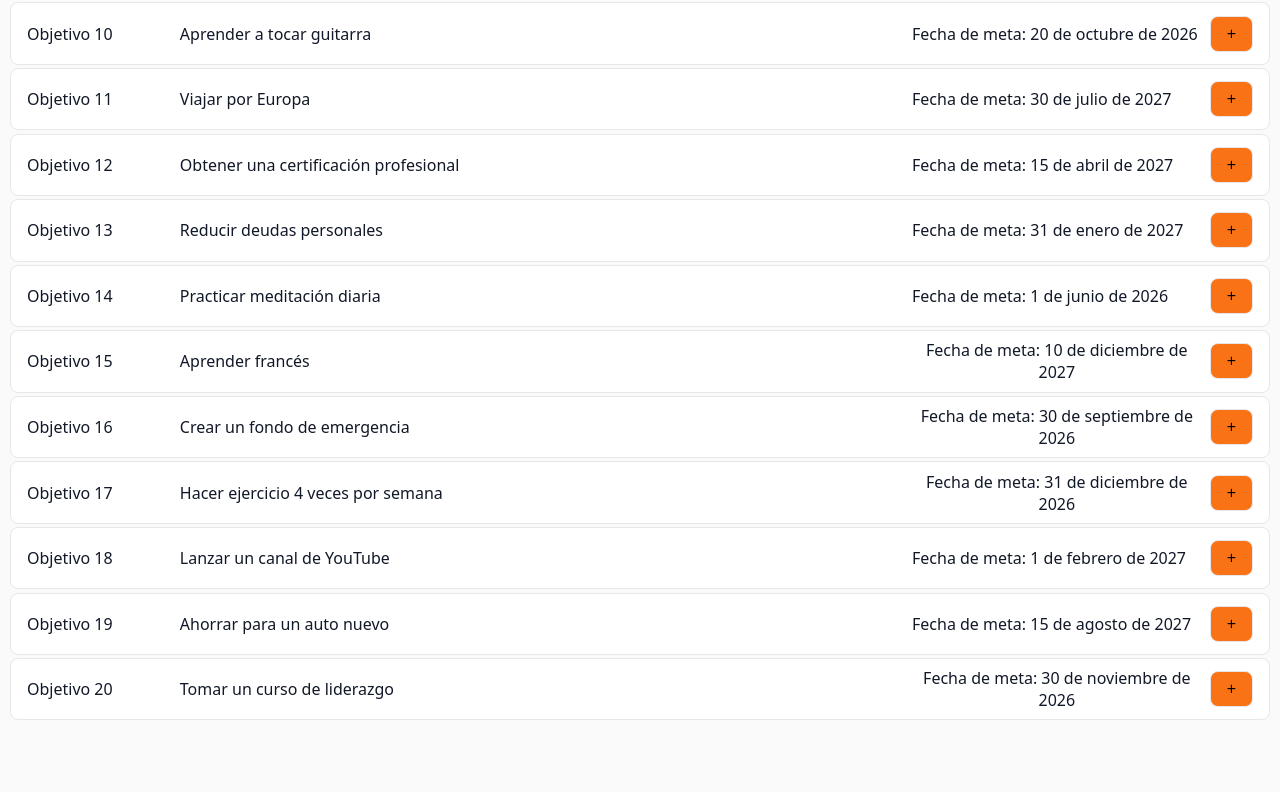
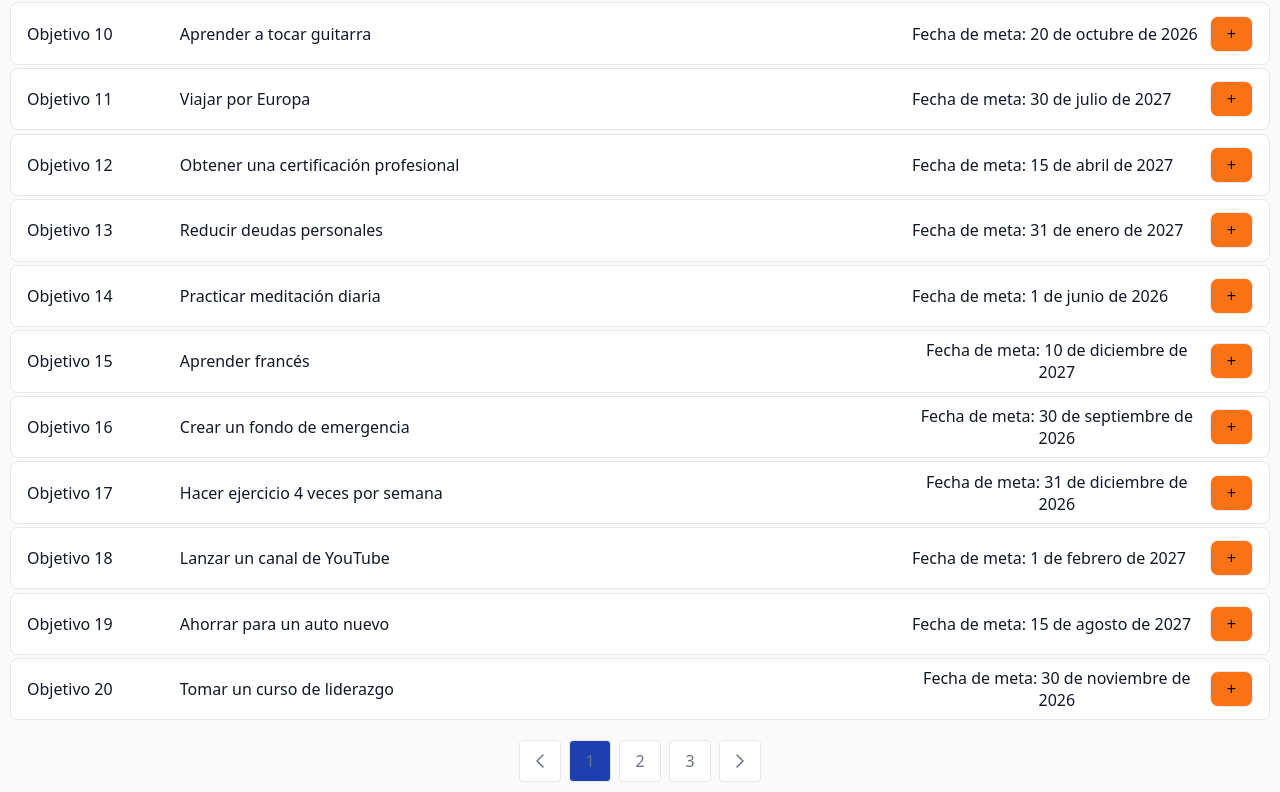
Before and after one commit to javierpiquerasmartinez/skilltrack, a React (Vite) app in the folder skilltrack/: page / in a window 1280 px wide. Shown: the part 968-1760 px from the top of the page. Before the commit the page ends 1698 px from the top, so only its background shows below. Built offline with nearby package versions, Linux system fonts and the light colour scheme.

Commit message:
feat: add Pagination component with navigation and styling

```diff
--- a/skilltrack/src/components/GoalsList.css
+++ b/skilltrack/src/components/GoalsList.css
@@ -17,4 +17,5 @@ section {
     flex-direction: column;
     gap: 0.2rem;
     padding: 10px;
+    align-items: center;
 }
--- a/skilltrack/src/components/GoalsList.tsx
+++ b/skilltrack/src/components/GoalsList.tsx
@@ -1,5 +1,6 @@
 import './GoalsList.css';
 import Button from './Button.tsx';
+import { Pagination } from './Pagination.tsx';
 
 export function GoalsList() {
     return (
@@ -184,6 +185,7 @@ export function GoalsList() {
                 </div>
                 <Button>+</Button>
             </div>
+            <Pagination></Pagination>
         </section>
     )
 }
--- /dev/null
+++ b/skilltrack/src/components/Pagination.css
@@ -0,0 +1,20 @@
+.nav-item {
+    background-color: var(--surface-1);
+    width: 40px;
+    height: 40px;
+    border-radius: 0.25rem;
+    display: flex;
+    align-items: center;
+    justify-content: center;
+    border: 1px solid var(--border);
+}
+
+.pagination {
+    display: flex;
+    gap: 0.5rem;
+    margin-top: 1rem;
+}
+
+.is-active {
+    background-color: var(--secondary-active);
+}
--- /dev/null
+++ b/skilltrack/src/components/Pagination.tsx
@@ -0,0 +1,17 @@
+import './Pagination.css';
+
+export function Pagination() {
+    return (
+        <nav className='pagination'>
+            <a className='nav-item' href="">
+                <svg xmlns="http://www.w3.org/2000/svg" width="24" height="24" viewBox="0 0 24 24" fill="none" stroke="currentColor" stroke-width="1.5" stroke-linecap="round" stroke-linejoin="round" className="icon icon-tabler icons-tabler-outline icon-tabler-chevron-left"><path stroke="none" d="M0 0h24v24H0z" fill="none" /><path d="M15 6l-6 6l6 6" /></svg>
+            </a>
+            <a className='nav-item is-active' href="">1</a>
+            <a className='nav-item' href="">2</a>
+            <a className='nav-item' href="">3</a>
+            <a className='nav-item' href="">
+                <svg xmlns="http://www.w3.org/2000/svg" width="24" height="24" viewBox="0 0 24 24" fill="none" stroke="currentColor" stroke-width="1.5" stroke-linecap="round" stroke-linejoin="round" className="icon icon-tabler icons-tabler-outline icon-tabler-chevron-right"><path stroke="none" d="M0 0h24v24H0z" fill="none" /><path d="M9 6l6 6l-6 6" /></svg>
+            </a>
+        </nav>
+    )
+}
```
